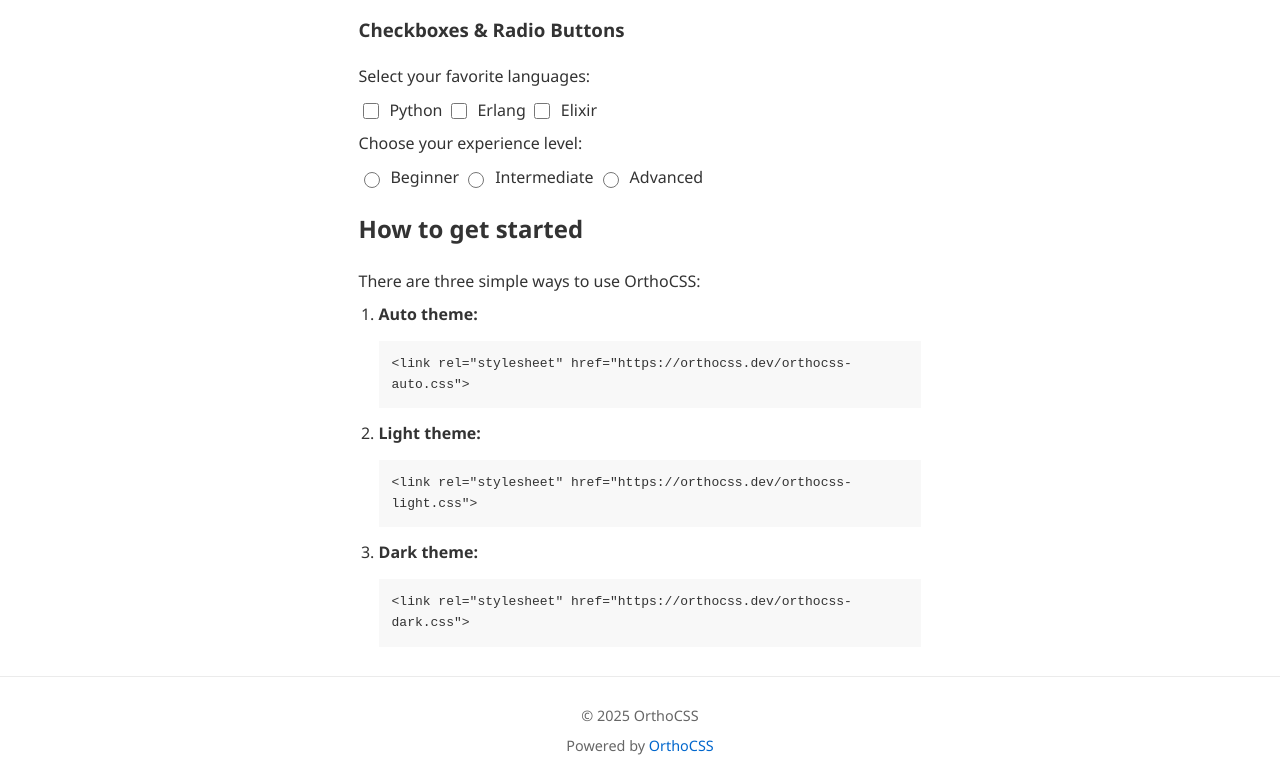
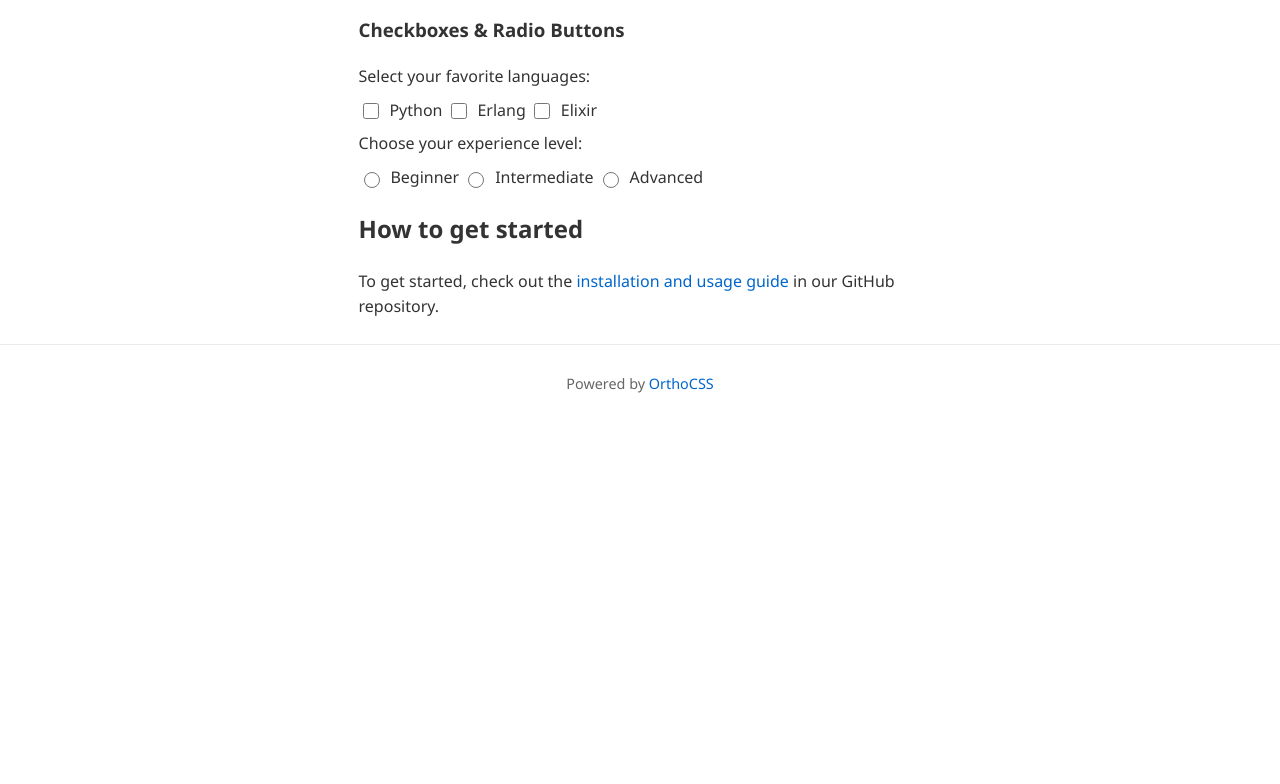
Before and after one commit to byBenPuls/orthocss, a website: page index.html in a window 1280 px wide. Shown: the part 2973-3757 px from the top of the page. After the commit the page ends 3395 px from the top, so only its background shows below. Drawn offline with nearby package versions, Linux system fonts and the light colour scheme; files that its build step writes are made by us from their sources.

Commit message:
add: usage guide link and edit footer

```diff
--- a/index.html
+++ b/index.html
@@ -181,28 +181,15 @@
   </form>
   </section>
   <section id="get-started">
-    <h2>How to get started</h3>
-    <p>There are three simple ways to use OrthoCSS:</p>
-    <ol>
-      <li>
-        <strong>Auto theme:</strong>
-        <pre><code>&lt;link rel="stylesheet" href="https://orthocss.dev/orthocss-auto.css"&gt;</code></pre>
-      </li>
-      <li>
-        <strong>Light theme:</strong>
-        <pre><code>&lt;link rel="stylesheet" href="https://orthocss.dev/orthocss-light.css"&gt;</code></pre>
-      </li>
-      <li>
-        <strong>Dark theme:</strong>
-        <pre><code>&lt;link rel="stylesheet" href="https://orthocss.dev/orthocss-dark.css"&gt;</code></pre>
-      </li>
-    </ol>
+    <h2>How to get started</h2>
+    <p>
+    To get started, check out the
+    <a href="https://github.com/byBenPuls/orthocss?tab=readme-ov-file#installation--usage" target="_blank">installation and usage guide</a>
+    in our GitHub repository.
+    </p>
   </section>
 </main>
 <footer>
-  <p style="text-align:center;">
-    &copy; 2025 OrthoCSS
-  </p>
   <p>Powered by <a href="https://github.com/byBenPuls/orthocss">OrthoCSS</a></p>
 </footer>
 </body>
```
